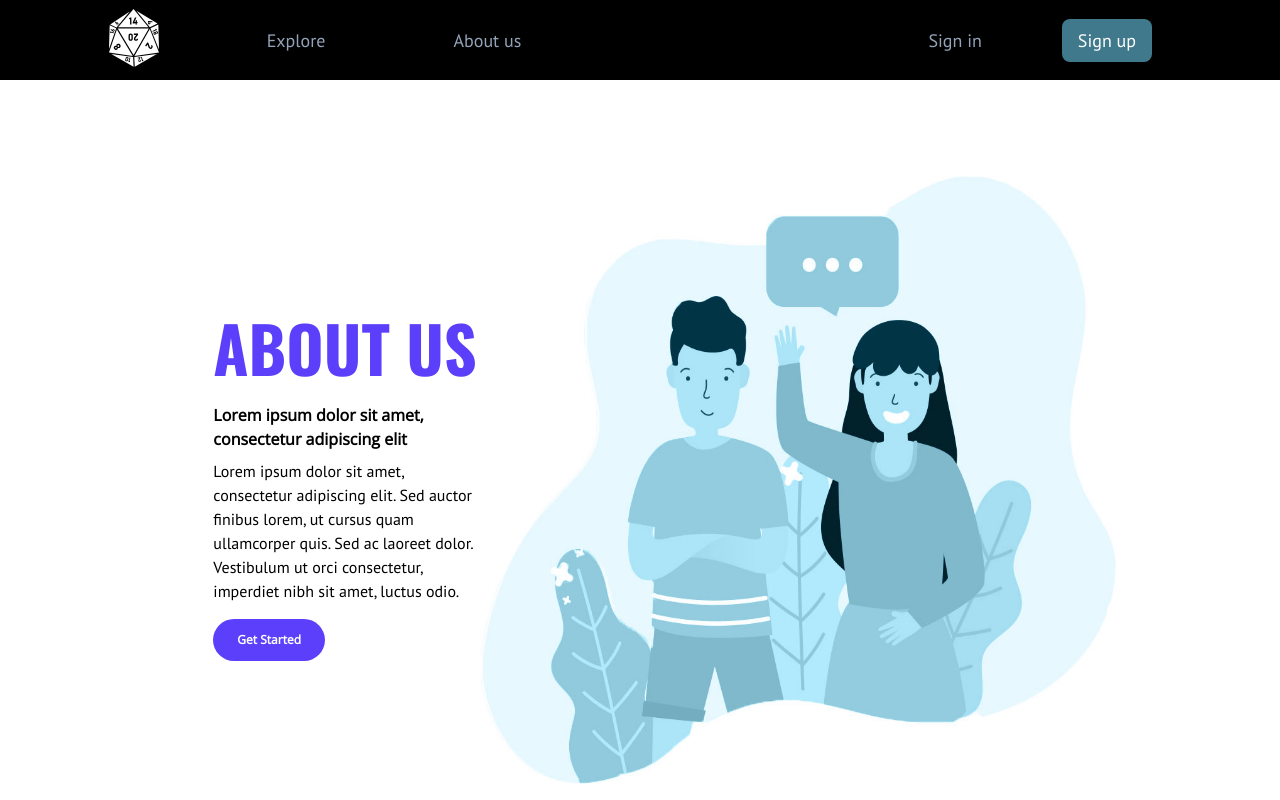
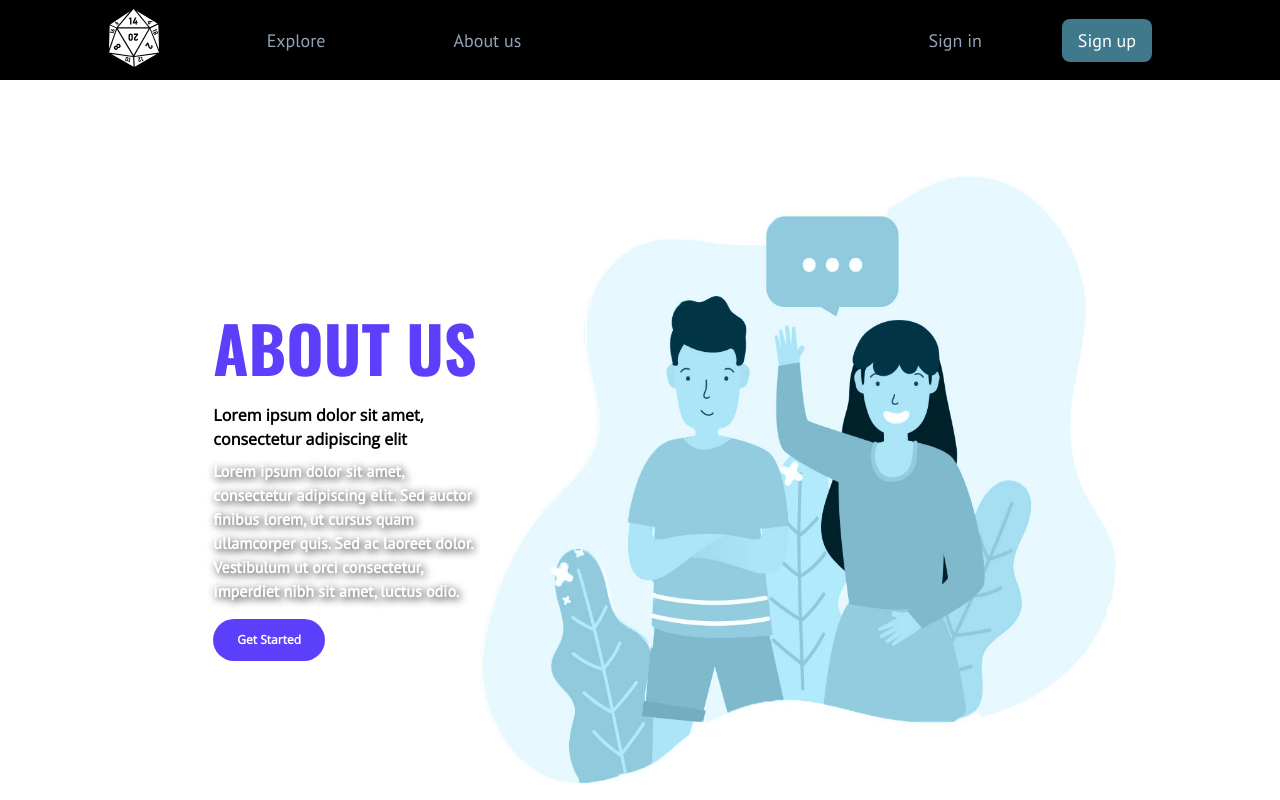
Before and after one commit to fullstacktf/Narrativas-Front, a Vue app: page /about in a window 1280 px wide. Shown: the top 800 px of the page. Built offline with nearby package versions, Linux system fonts and the light colour scheme.

Commit message:
Some visual fixes

```diff
--- a/src/components/Hero/HeroAboutUs.vue
+++ b/src/components/Hero/HeroAboutUs.vue
@@ -11,7 +11,7 @@
           <h3 class="text-black font-bold">
             Lorem ipsum dolor sit amet, consectetur adipiscing elit
           </h3>
-          <p class="py-2">
+          <p class="py-2 text-white font-bold text-shadow">
             Lorem ipsum dolor sit amet, consectetur adipiscing elit. Sed auctor finibus
             lorem, ut cursus quam ullamcorper quis. Sed ac laoreet dolor. Vestibulum ut
             orci consectetur, imperdiet nibh sit amet, luctus odio.
@@ -77,6 +77,7 @@ export default {
   background-image: url("../../assets/img/heroAboutUsMobile.jpg");
   background-repeat: no-repeat;
   background-size: cover;
+  /* filter: brightness(50%); */
 }
 
 .text-shadow {
--- a/src/components/Slider/Slider.vue
+++ b/src/components/Slider/Slider.vue
@@ -27,7 +27,7 @@
             tristique. Praesent posuere lacus vel sem tincidunt gravida.
           </p>
           <button
-            class="bg-secondary hover:bg-secondary-dark text-white font-bold py-2 px-4 rounded-full text-xl mt-4 focus:outline-none"
+            class="bg-secondary hover:bg-secondary-dark text-white font-bold py-2 px-4 rounded-full text-xs mt-4 focus:outline-none"
           >
             Get Started
           </button>
```
Also changed, not shown: src/assets/img/heroAboutUsMobile.jpg.
